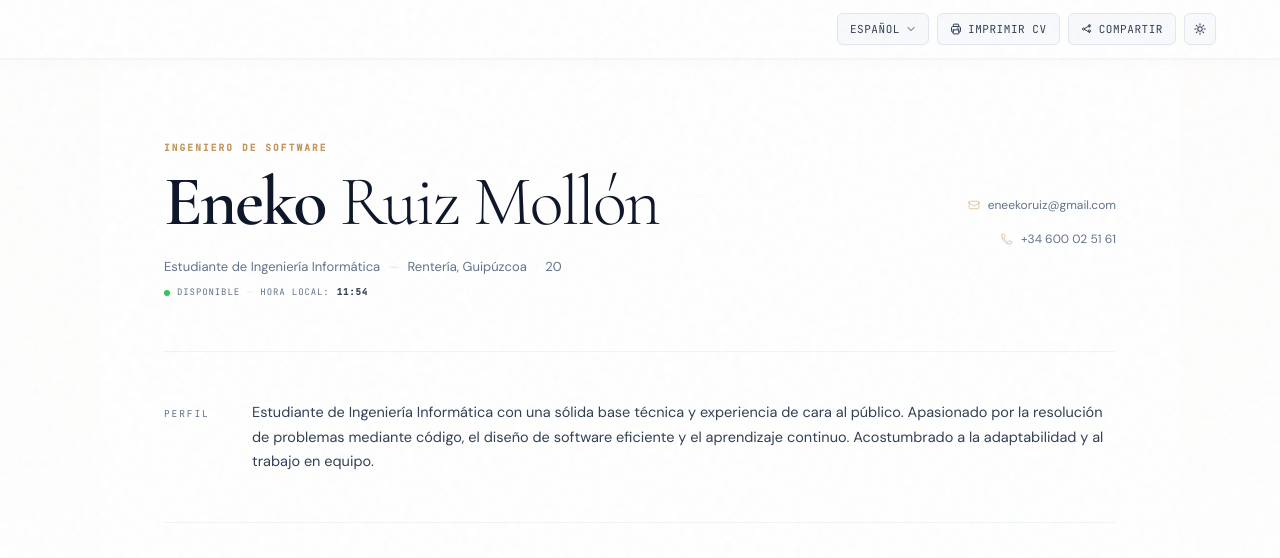
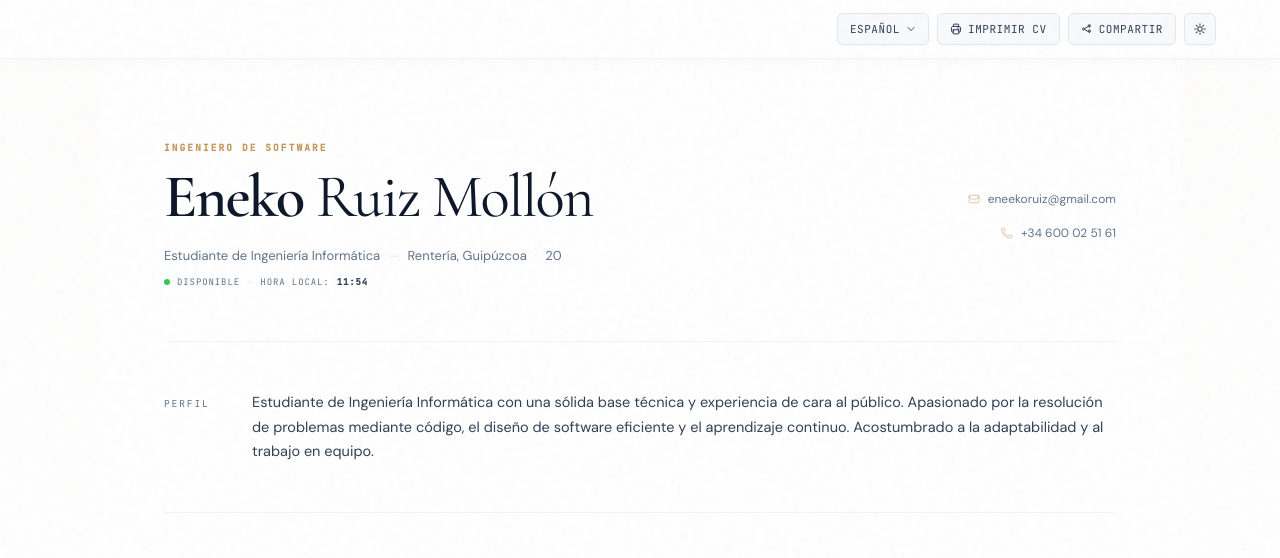
Before and after one commit to eneekoruiz/Curriculum, a website: page index.html in a window 1280 px wide. Shown: the top 558 px of the page. Drawn offline with nearby package versions, Linux system fonts and the light colour scheme.

Commit message:
refactor(typography+motion): premium rhythm and refined staggers

```diff
--- a/index.css
+++ b/index.css
@@ -151,9 +151,10 @@
   --f-mono: 'JetBrains Mono', 'Geist Mono', 'SF Mono', 'Fira Code', 'Roboto Mono', monospace;
 
   --ease: cubic-bezier(0.16, 1, 0.3, 1); /* Custom easeOutExpo: fast initial acceleration, beautiful slow deceleration */
-  --dur: 350ms; /* Highly elegant and responsive duration combined with expo easing */
-  --dur-fast: 180ms; /* Snappy transition for menus and quick icons */
-  --dur-smooth: 350ms; /* Smooth easing for spatial movement and glows */
+  --dur: 420ms; /* Slightly more deliberate, premium pacing */
+  --dur-fast: 220ms; /* Snappy but elegant */
+  --dur-smooth: 420ms; /* Smooth easing for spatial movement and glows */
+  --stagger: 0.07; /* default stagger for micro-interactions */
   --s1: 4px;
   --s2: 8px;
   --s3: 16px;
@@ -802,8 +803,8 @@ html[data-theme="dark"] #icon-moon {
 
 h1 {
   font-family: var(--f-serif);
-  font-size: clamp(2.5rem, 5.8vw, 4.4rem);
-  font-weight: 300;
+  font-size: clamp(2.2rem, 4.8vw, 3.8rem);
+  font-weight: 400;
   color: var(--c-ink);
   line-height: 1.08;
   letter-spacing: -0.03em;
--- a/index.js
+++ b/index.js
@@ -25,34 +25,32 @@ const playRevealTimeline = (timeline, section, offset = 0) => {
       : section.querySelectorAll('.sec-title, .course-item, .lang-chip, .skill-group, .tl-item, .proj-link');
 
   timeline.fromTo(section,
-    { opacity: 0, y: 22, scale: 0.988, filter: 'blur(8px)' },
+    { opacity: 0, y: 20, scale: 0.992, filter: 'blur(6px)' },
     {
       opacity: 1,
       y: 0,
       scale: 1,
       filter: 'blur(0px)',
-      duration: isHeader ? 0.95 : 0.9,
+      duration: isHeader ? 1.05 : 0.95,
       ease: 'power3.out',
       clearProps: 'transform,scale,opacity,transition,filter',
-      onComplete: () => {
-        section.classList.add('visible');
-      }
+      onComplete: () => section.classList.add('visible')
     },
     offset
   );
 
   if (childTargets.length) {
     timeline.fromTo(childTargets,
-      { opacity: 0, y: 12, filter: 'blur(4px)' },
+      { opacity: 0, y: 10, filter: 'blur(3px)' },
       {
         opacity: 1,
         y: 0,
         filter: 'blur(0px)',
-        duration: 0.72,
-        stagger: 0.055,
+        duration: 0.78,
+        stagger: 0.06,
         ease: 'power2.out'
       },
-      offset + (isHeader ? 0.12 : 0.14)
+      offset + (isHeader ? 0.14 : 0.16)
     );
   }
 };
```
